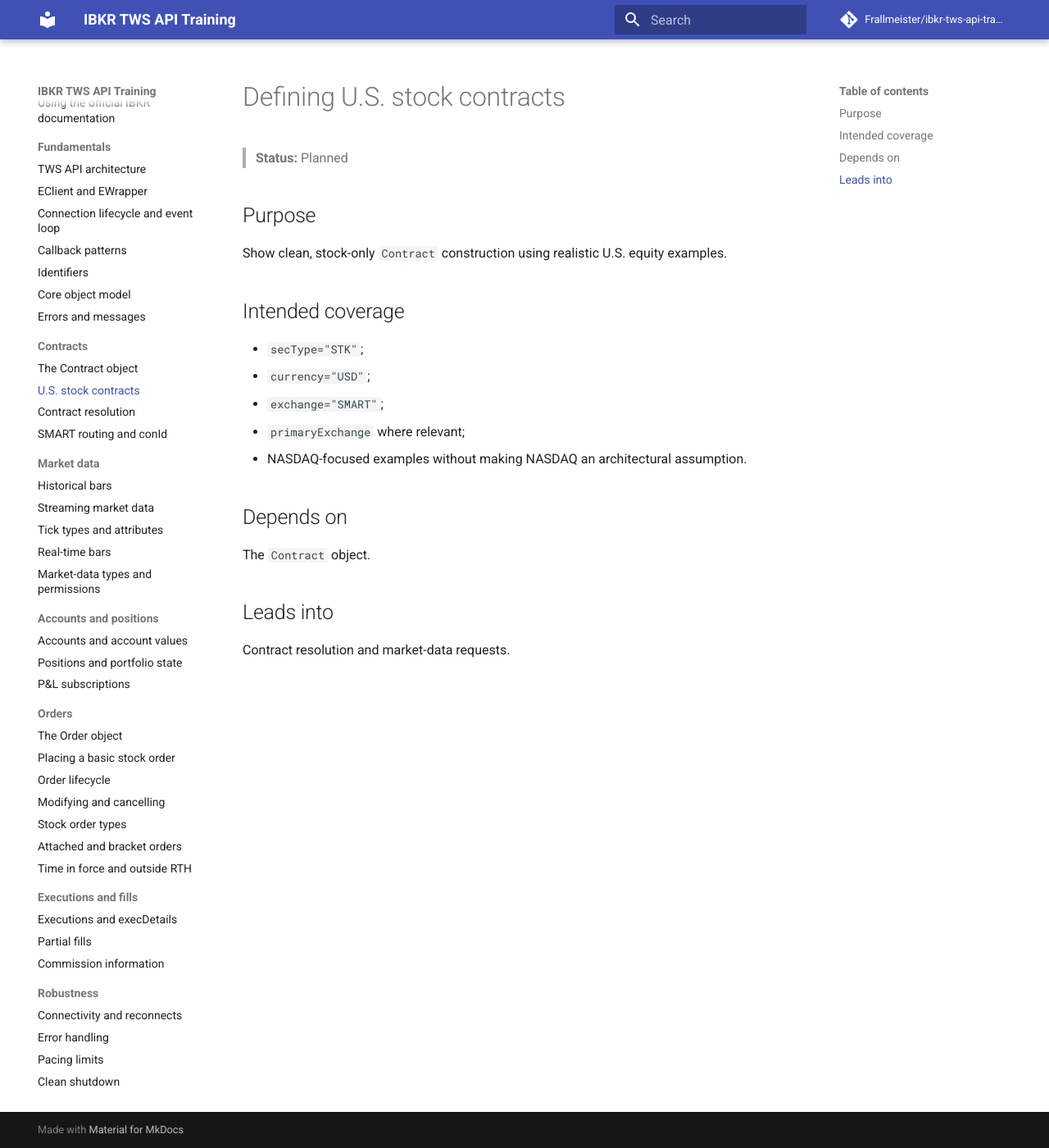
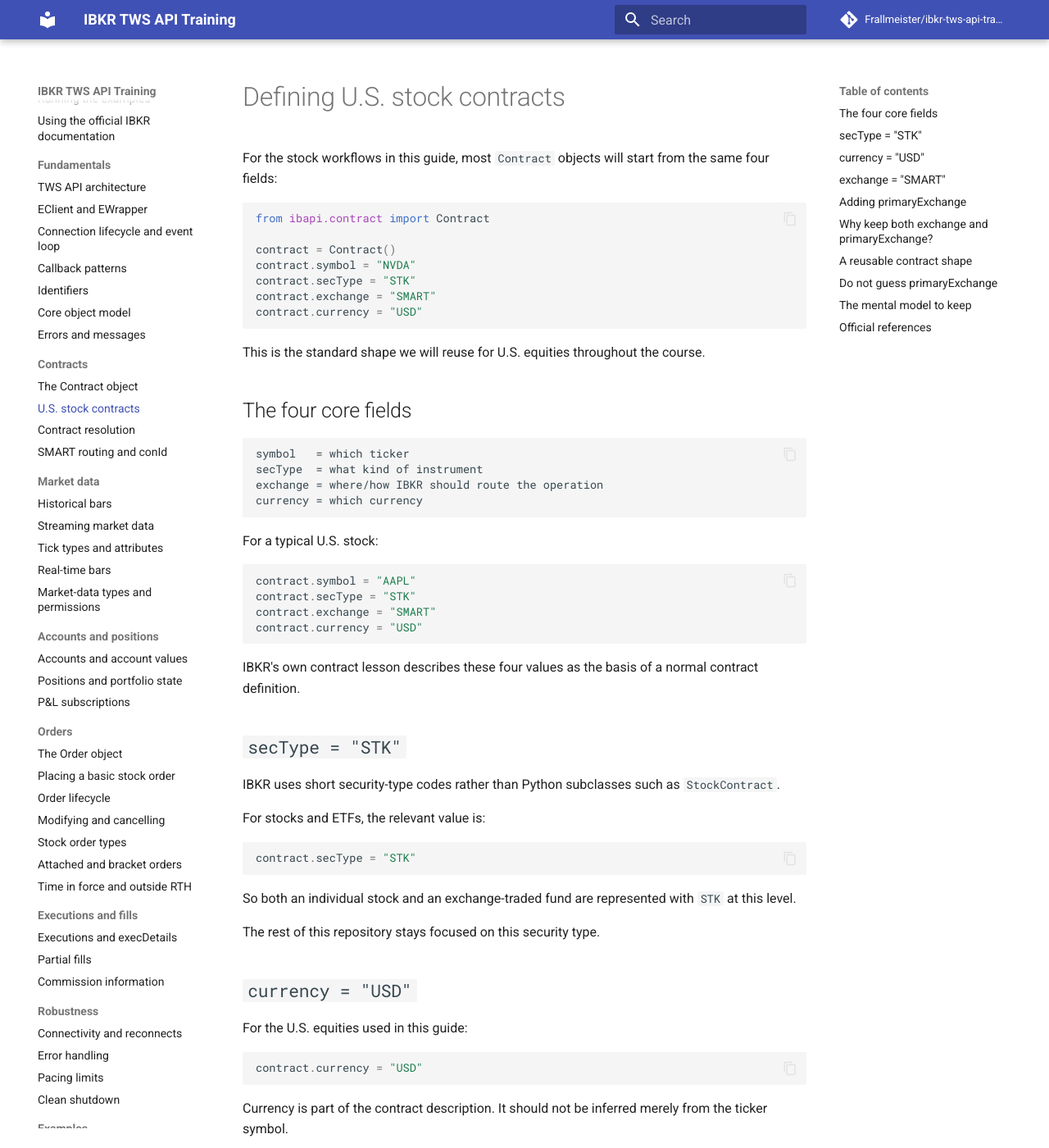
Before and after one commit to Frallmeister/ibkr-tws-api-training, an MkDocs documentation site: the page built from docs/contracts/us-stock-contracts.md, in a window 1280 px wide and 1400 px high. Shown: the whole window at 82% size. Built offline with MkDocs 1.6.1 and Material for MkDocs 9.7.7, drawn with Linux system fonts in a browser that asks for light colours; comment, search, counter and statistics services are not loaded; some of the changed text lies outside the part shown.

Commit message:
docs: explain US stock contract definitions

````diff
--- a/docs/contracts/us-stock-contracts.md
+++ b/docs/contracts/us-stock-contracts.md
@@ -1,19 +1,227 @@
 # Defining U.S. stock contracts
 
-> **Status:** Planned
+For the stock workflows in this guide, most `Contract` objects will start from the same four fields:
 
-## Purpose
-Show clean, stock-only `Contract` construction using realistic U.S. equity examples.
+```python
+from ibapi.contract import Contract
 
-## Intended coverage
-- `secType="STK"`;
-- `currency="USD"`;
-- `exchange="SMART"`;
-- `primaryExchange` where relevant;
-- NASDAQ-focused examples without making NASDAQ an architectural assumption.
+contract = Contract()
+contract.symbol = "NVDA"
+contract.secType = "STK"
+contract.exchange = "SMART"
+contract.currency = "USD"
+```
 
-## Depends on
-The `Contract` object.
+This is the standard shape we will reuse for U.S. equities throughout the course.
 
-## Leads into
-Contract resolution and market-data requests.
+## The four core fields
+
+```text
+symbol   = which ticker
+secType  = what kind of instrument
+exchange = where/how IBKR should route the operation
+currency = which currency
+```
+
+For a typical U.S. stock:
+
+```python
+contract.symbol = "AAPL"
+contract.secType = "STK"
+contract.exchange = "SMART"
+contract.currency = "USD"
+```
+
+IBKR's own contract lesson describes these four values as the basis of a normal contract definition.
+
+## `secType = "STK"`
+
+IBKR uses short security-type codes rather than Python subclasses such as `StockContract`.
+
+For stocks and ETFs, the relevant value is:
+
+```python
+contract.secType = "STK"
+```
+
+So both an individual stock and an exchange-traded fund are represented with `STK` at this level.
+
+The rest of this repository stays focused on this security type.
+
+## `currency = "USD"`
+
+For the U.S. equities used in this guide:
+
+```python
+contract.currency = "USD"
+```
+
+Currency is part of the contract description. It should not be inferred merely from the ticker symbol.
+
+Conceptually:
+
+```text
+NVDA
++ STK
++ USD
+```
+
+is more specific than simply:
+
+```text
+NVDA
+```
+
+## `exchange = "SMART"`
+
+For most examples we will use:
+
+```python
+contract.exchange = "SMART"
+```
+
+`SMART` means that the API operation uses IBKR's SmartRouting framework rather than naming one specific execution venue directly.
+
+That is different from saying that the stock is **listed on an exchange called SMART**.
+
+For example, an AAPL contract may be defined as:
+
+```python
+contract.symbol = "AAPL"
+contract.secType = "STK"
+contract.exchange = "SMART"
+contract.currency = "USD"
+```
+
+while AAPL's primary listing exchange is NASDAQ.
+
+So keep these two ideas separate:
+
+```text
+exchange = "SMART"
+→ routing destination used by the API
+
+primaryExchange = "NASDAQ"
+→ primary listing exchange of the instrument
+```
+
+We will study that distinction in more detail later.
+
+## Adding `primaryExchange`
+
+IBKR recommends including `primaryExchange` where possible because it can help distinguish otherwise ambiguous contracts.
+
+For a NASDAQ-listed stock:
+
+```python
+contract = Contract()
+contract.symbol = "AAPL"
+contract.secType = "STK"
+contract.exchange = "SMART"
+contract.currency = "USD"
+contract.primaryExchange = "NASDAQ"
+```
+
+For a NYSE-listed stock, the same structure might instead use:
+
+```python
+contract = Contract()
+contract.symbol = "IBM"
+contract.secType = "STK"
+contract.exchange = "SMART"
+contract.currency = "USD"
+contract.primaryExchange = "NYSE"
+```
+
+The architecture is identical. NASDAQ is simply the primary exchange for many of the examples in this course; it is not a requirement of the TWS API.
+
+## Why keep both `exchange` and `primaryExchange`?
+
+They answer different questions.
+
+```text
+exchange
+→ how/where the API operation is routed
+
+primaryExchange
+→ where the instrument is primarily listed
+```
+
+That is why a normal smart-routed U.S. stock contract can contain both:
+
+```python
+contract.exchange = "SMART"
+contract.primaryExchange = "NASDAQ"
+```
+
+There is no contradiction between those fields.
+
+## A reusable contract shape
+
+For the NASDAQ-focused examples in this repository, you will repeatedly see objects shaped like this:
+
+```python
+contract = Contract()
+contract.symbol = "MSFT"
+contract.secType = "STK"
+contract.exchange = "SMART"
+contract.currency = "USD"
+contract.primaryExchange = "NASDAQ"
+```
+
+Changing the symbol gives another NASDAQ-listed stock:
+
+```python
+contract.symbol = "AMD"
+```
+
+The surrounding contract structure remains the same.
+
+At this stage, it is better to keep this construction explicit rather than hide it behind a helper function. Seeing the individual fields makes later contract-resolution results easier to understand.
+
+## Do not guess `primaryExchange`
+
+`primaryExchange` is useful precisely because it contributes to instrument identity. It should therefore come from reliable instrument information rather than from an assumption based on the ticker.
+
+If you are unsure, contract resolution is the appropriate next step:
+
+```text
+partial Contract
+      ↓
+reqContractDetails(...)
+      ↓
+resolved ContractDetails
+      ↓
+inspect returned Contract
+```
+
+That workflow is the subject of the next chapter.
+
+## The mental model to keep
+
+For a normal U.S. equity in this guide:
+
+```text
+Contract
+├── symbol = "NVDA"
+├── secType = "STK"
+├── exchange = "SMART"
+├── currency = "USD"
+└── primaryExchange = "NASDAQ"   when known/useful
+```
+
+The important distinctions are:
+
+- `STK` identifies the security type;
+- `USD` is part of the contract description;
+- `SMART` is a routing choice, not the stock's listing exchange;
+- `primaryExchange` helps identify the actual listed instrument;
+- NASDAQ is common in this course, but the same structure applies to NYSE-listed U.S. stocks.
+
+The next chapter will turn this static contract definition into an actual API interaction by resolving a stock through `reqContractDetails()` and inspecting what IBKR returns.
+
+## Official references
+
+- [Defining contracts in the TWS API](https://www.interactivebrokers.com/campus/trading-lessons/defining-contracts-in-the-tws-api/)
+- [How to define contracts using the Python TWS API](https://www.interactivebrokers.com/campus/ibkr-quant-news/how-to-define-contracts-using-the-python-tws-api/)
+- [Contract details](https://www.interactivebrokers.com/docs/tws-api/doc/contracts-financial-instruments/contract-details/introduction)
````
